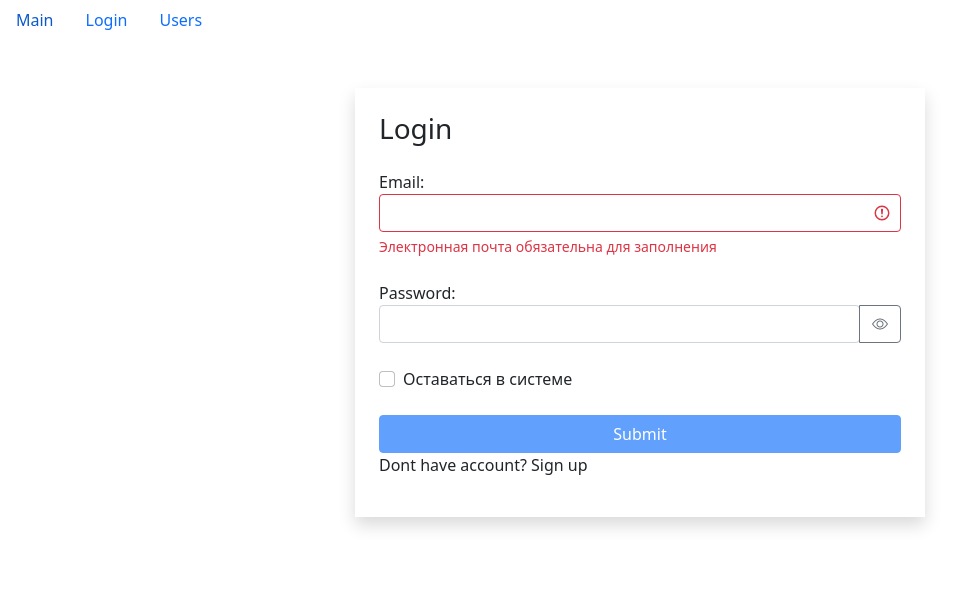
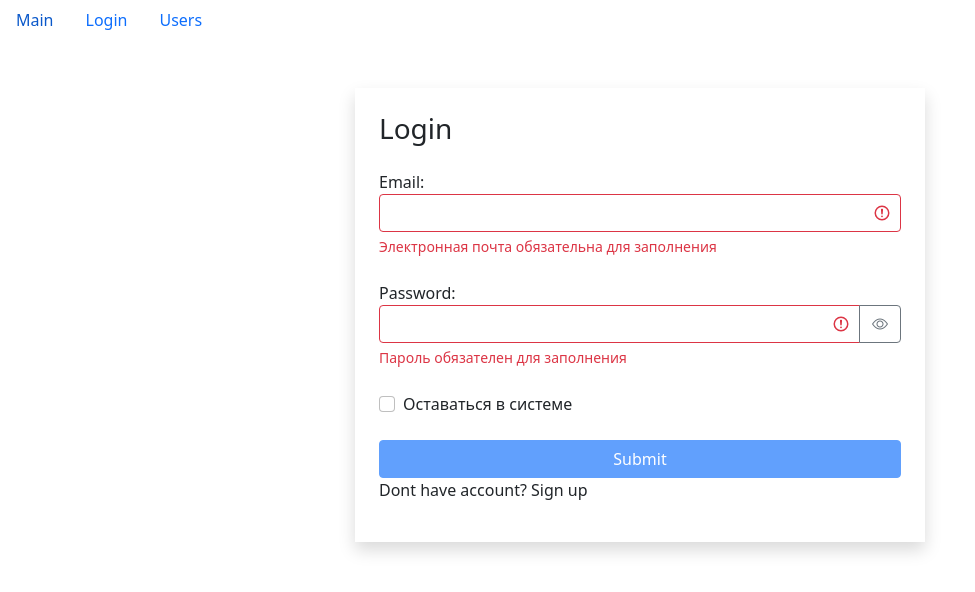
Before and after one commit to AlisaWonder/react-fast-company, a React (Create React App) app: page /login/1 in a window 1280 px wide. Shown: the top 592 px of the page, without its empty margins (0-975 px from the left). Built offline with nearby package versions, Linux system fonts and the light colour scheme.

Commit message:
yup validator commented, simple validator in use

```diff
--- a/src/components/ui/loginForm.jsx
+++ b/src/components/ui/loginForm.jsx
@@ -1,8 +1,8 @@
 import React, { useEffect, useState } from "react";
-// import { validator } from "../../utils/validator";
+import { validator } from "../../utils/validator";
 import TextField from "../common/form/textField";
 import CheckBoxField from "../common/form/checkBoxField";
-import * as yup from "yup";
+// import * as yup from "yup";
 
 const LoginForm = () => {
     const [data, setData] = useState({
@@ -19,69 +19,68 @@ const LoginForm = () => {
         }));
     };
 
-    const validateScheme = yup.object().shape({
-        password: yup
-            .string()
-            .required("Пароль обязателен для заполнения")
-            .matches(
-                /(?=.*[A-Z])/,
-                "Пароль должен содержать хотя бы одну заглавную букву"
-            )
-            .matches(
-                /(?=.*[0-9])/,
-                "Пароль должен содержать хотя бы одну цифру"
-            )
-            .matches(
-                /(?=.*[!@#$%^&*])/,
-                "Пароль должен содержать хотя бы один специальный символ (!@#$%^&*)"
-            )
-            .matches(
-                /(?=.{8,})/,
-                "Пароль должен состоять хотя бы из 8 символов"
-            ),
-        email: yup
-            .string()
-            .required("Электронная почта обязательна для заполнения")
-            .email("Email введен некорректно")
-    });
+    //  const validateScheme = yup.object().shape({
+    //      password: yup
+    //          .string()
+    //          .required("Пароль обязателен для заполнения")
+    //          .matches(
+    //              /(?=.*[A-Z])/,
+    //              "Пароль должен содержать хотя бы одну заглавную букву"
+    //          )
+    //          .matches(
+    //              /(?=.*[0-9])/,
+    //              "Пароль должен содержать хотя бы одну цифру"
+    //          )
+    //          .matches(
+    //              /(?=.*[!@#$%^&*])/,
+    //              "Пароль должен содержать хотя бы один специальный символ (!@#$%^&*)"
+    //          )
+    //          .matches(
+    //              /(?=.{8,})/,
+    //              "Пароль должен состоять хотя бы из 8 символов"
+    //          ),
+    //      email: yup
+    //          .string()
+    //          .required("Электронная почта обязательна для заполнения")
+    //          .email("Email введен некорректно")
+    //  });
 
-    //  const validatorConfig = {
-    //      email: {
-    //          isRequired: {
-    //              message: "Электронная почта обязательна для заполнения"
-    //          },
-    //          isEmail: {
-    //              message: "Email введен некорректно"
-    //          }
-    //      },
-    //      password: {
-    //          isRequired: {
-    //              message: "Пароль обязателен для заполнения"
-    //          },
-    //          isCapitalSymbol: {
-    //              message: "Пароль должен содержать хотя бы одну заглавную букву"
-    //          },
-    //          isContainDigit: {
-    //              message: "Пароль должен содержать хотя бы одну цифру"
-    //          },
-    //          min: {
-    //              message: " Пароль должен состоять из минимум 8 символов",
-    //              value: 8
-    //          }
-    //      }
-    //  };
+    const validatorConfig = {
+        email: {
+            isRequired: {
+                message: "Электронная почта обязательна для заполнения"
+            },
+            isEmail: {
+                message: "Email введен некорректно"
+            }
+        },
+        password: {
+            isRequired: {
+                message: "Пароль обязателен для заполнения"
+            },
+            isCapitalSymbol: {
+                message: "Пароль должен содержать хотя бы одну заглавную букву"
+            },
+            isContainDigit: {
+                message: "Пароль должен содержать хотя бы одну цифру"
+            },
+            min: {
+                message: " Пароль должен состоять из минимум 8 символов",
+                value: 8
+            }
+        }
+    };
 
     useEffect(() => {
         validate();
     }, [data]);
     const validate = () => {
-        //   const errors = validator(data, validatorConfig);
-        validateScheme
-            .validate(data)
-            .then(() => setErrors({}))
-            .catch((err) => setErrors({ [err.path]: err.message }));
-
-        //   setErrors(errors);
+        const errors = validator(data, validatorConfig);
+        //   validateScheme
+        //       .validate(data)
+        //       .then(() => setErrors({}))
+        //       .catch((err) => setErrors({ [err.path]: err.message }));
+        setErrors(errors);
         return Object.keys(errors).length === 0;
     };
 
```
